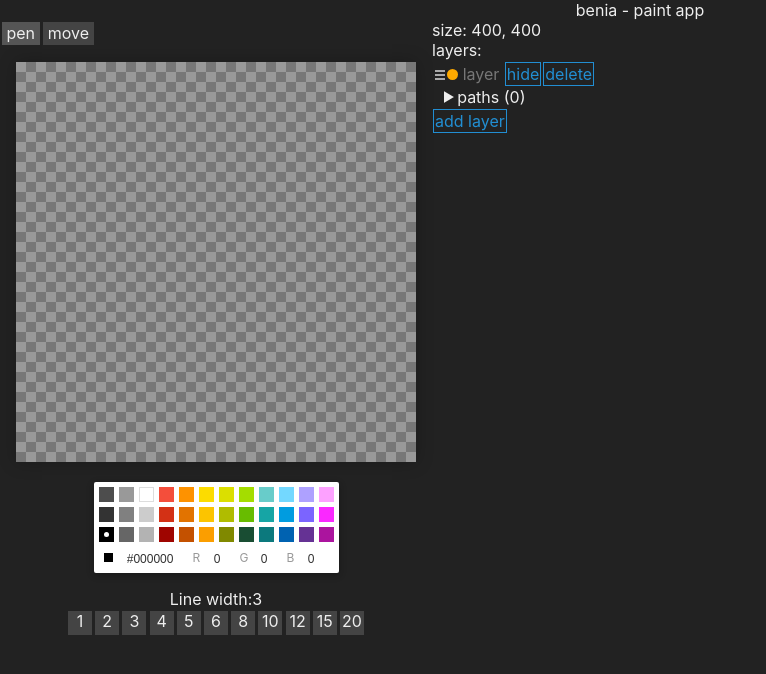
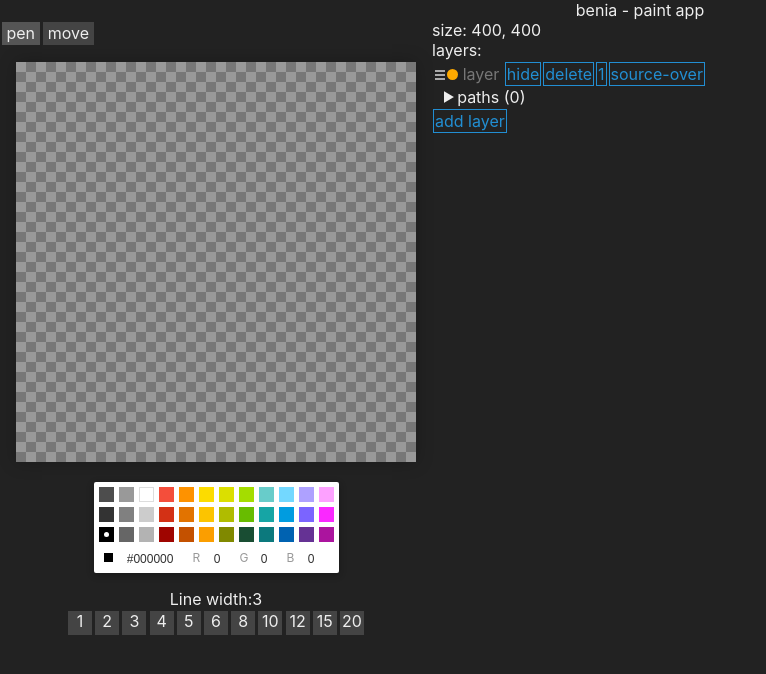
Before and after one commit to carrotflakes/benia, a React (Create React App) app: page / in a window 1280 px wide. Shown: the top 674 px of the page, without its empty margins (0-766 px from the left). Built offline with nearby package versions, Linux system fonts and the light colour scheme.

Commit message:
compositeMode, alpha

```diff
--- /dev/null
+++ b/src/components/App/draw.tsx
@@ -0,0 +1,59 @@
+import { Image, Layer } from '../../model';
+
+export function draw(ctx: CanvasRenderingContext2D, image: Image) {
+  ctx.clearRect(0, 0, ctx.canvas.width, ctx.canvas.height);
+
+  for (let layer of image.layers) {
+    if (layer.hide)
+      continue
+
+    const buffer = canvasFromLayer([ctx.canvas.width, ctx.canvas.height], layer)
+
+    ctx.globalCompositeOperation = layer.compositeMode
+    ctx.globalAlpha = layer.alpha
+    ctx.drawImage(buffer, 0, 0)
+  }
+}
+
+function canvasFromLayer(size: [number, number], layer: Layer) {
+  const canvas = document.createElement('canvas')
+  canvas.width = size[0]
+  canvas.height = size[1]
+  const ctx = canvas.getContext('2d')
+  if (ctx === null)
+    throw new Error('faild to get canvas context')
+
+  drawLayer(ctx, layer)
+
+  return canvas
+}
+
+function drawLayer(ctx: CanvasRenderingContext2D, layer: Layer, clear = true) {
+  ctx.lineCap = 'round';
+  ctx.lineJoin = 'round';
+
+  if (clear)
+    ctx.clearRect(0, 0, ctx.canvas.width, ctx.canvas.height);
+
+  for (let path of layer.paths) {
+    ctx.lineWidth = path.width;
+    ctx.strokeStyle = path.color;
+
+    ctx.beginPath();
+
+    for (let i = 0; i < path.poses.length; ++i) {
+      ctx.lineTo(path.poses[i][0], path.poses[i][1]);
+    }
+
+    if (path.close) {
+      ctx.closePath();
+
+      if (path.fill) {
+        ctx.fillStyle = path.fill;
+        ctx.fill();
+      }
+    }
+
+    ctx.stroke();
+  }
+}
--- a/src/components/App/index.tsx
+++ b/src/components/App/index.tsx
@@ -7,6 +7,7 @@ import { Image, Path } from '../../model'
 import { TreeView } from '../../components/TreeView';
 import { PenPicker } from '../../components/PenPicker';
 import { AppContext } from './context';
+import { draw } from './draw';
 
 function App() {
   const canvasRef = useRef(null! as HTMLCanvasElement)
@@ -132,38 +133,6 @@ function App() {
 
 export default App;
 
-function draw(ctx: CanvasRenderingContext2D, image: Image) {
-  ctx.lineCap = 'round'
-  ctx.lineJoin = 'round'
-
-  ctx.clearRect(0, 0, ctx.canvas.width, ctx.canvas.height)
-
-  for (let layer of image.layers) {
-    if (layer.hide) continue
-    for (let path of layer.paths) {
-      ctx.lineWidth = path.width
-      ctx.strokeStyle = path.color
-
-      ctx.beginPath()
-
-      for (let i = 0; i < path.poses.length; ++i) {
-        ctx.lineTo(path.poses[i][0], path.poses[i][1])
-      }
-
-      if (path.close) {
-        ctx.closePath()
-
-        if (path.fill) {
-          ctx.fillStyle = path.fill;
-          ctx.fill()
-        }
-      }
-
-      ctx.stroke()
-    }
-  }
-}
-
 function distance(a: [number, number], b: [number, number]) {
   return Math.sqrt((a[0] - b[0]) ** 2 + (a[1] - b[1]) ** 2);
 }
--- a/src/components/TreeView/Layer.tsx
+++ b/src/components/TreeView/Layer.tsx
@@ -73,6 +73,19 @@ export const Layer = (
             img.layers.splice(layerI, 1)
           }))}
         >delete</div>
+        <div
+          className={style.button}
+          onClick={() => dispatch(img => produce(img, img => {
+            img.layers[layerI].alpha = img.layers[layerI].alpha === 1.0 ? 0.5 : 1.0
+          }))}
+        >{layer.alpha}</div>
+        <div
+          className={style.button}
+          onClick={() => dispatch(img => produce(img, img => {
+            const i = model.compositeModes.indexOf(img.layers[layerI].compositeMode)
+            img.layers[layerI].compositeMode = model.compositeModes[(i + 1) % model.compositeModes.length]
+          }))}
+        >{layer.compositeMode}</div>
       </div>
 
       <div style={{ marginLeft: '0.5em' }}>
@@ -124,6 +137,7 @@ const LayerName = ({ name, setName }: { name: string, setName: (str: string) =>
             value={name}
             onChange={e => setName(e.target.value)}
             onBlur={() => setEdit(false)}
+            autoFocus={true}
           />
           :
           <span
--- a/src/model/index.ts
+++ b/src/model/index.ts
@@ -1,7 +1,7 @@
 import { immerable } from "immer"
 
 export class Image {
-  [ immerable ] = true
+  [immerable] = true
   size: [number, number]
   layers: Layer[] = [new Layer()]
 
@@ -15,15 +15,17 @@ export class Image {
 
   getLayerIndexById(id: Symbol) {
     const i = this.layers.findIndex(l => l.id === id)
-    return i === -1?null: i
+    return i === -1 ? null : i
   }
 }
 
 export class Layer {
-  [ immerable ] = true
+  [immerable] = true
   id: Symbol = Symbol('layer')
   name: string = ''
   paths: Path[] = []
+  compositeMode: CompositeMode = 'source-over'
+  alpha: number = 1.0
   hide?: boolean
 
   clone() {
@@ -35,7 +37,7 @@ export class Layer {
 }
 
 export class Path {
-  [ immerable ] = true
+  [immerable] = true
   id: Symbol = Symbol('path')
   poses: Pos[] = []
   close: boolean = false
@@ -51,3 +53,15 @@ export class Path {
 }
 
 export type Pos = [number, number]
+
+export type CompositeMode = GlobalCompositeOperation
+export const compositeModes: CompositeMode[] = [
+  'source-over',
+  'lighter',
+  'darken',
+  'multiply',
+  'screen',
+  'overlay',
+  'lighten',
+  // TODO
+]
```
